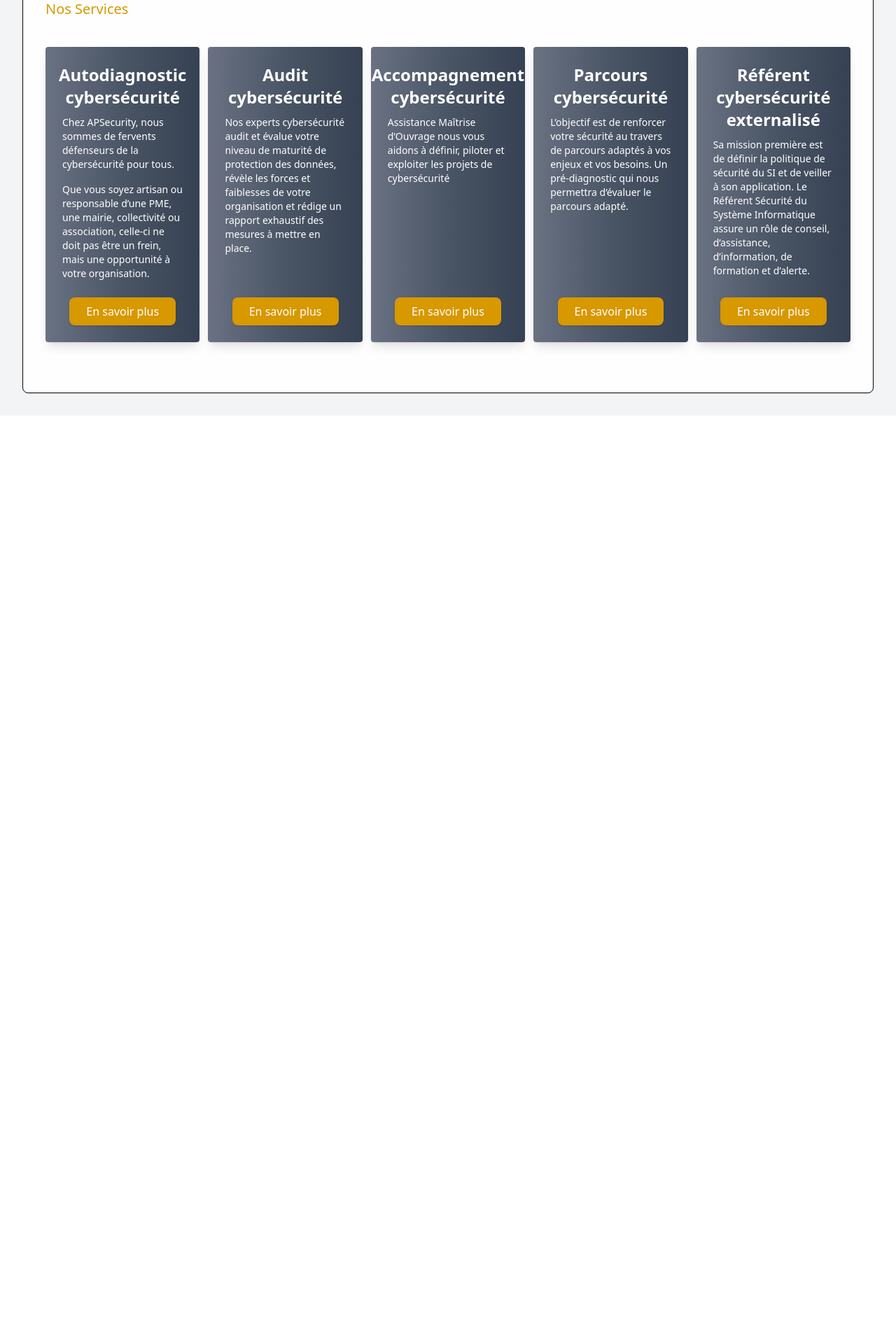
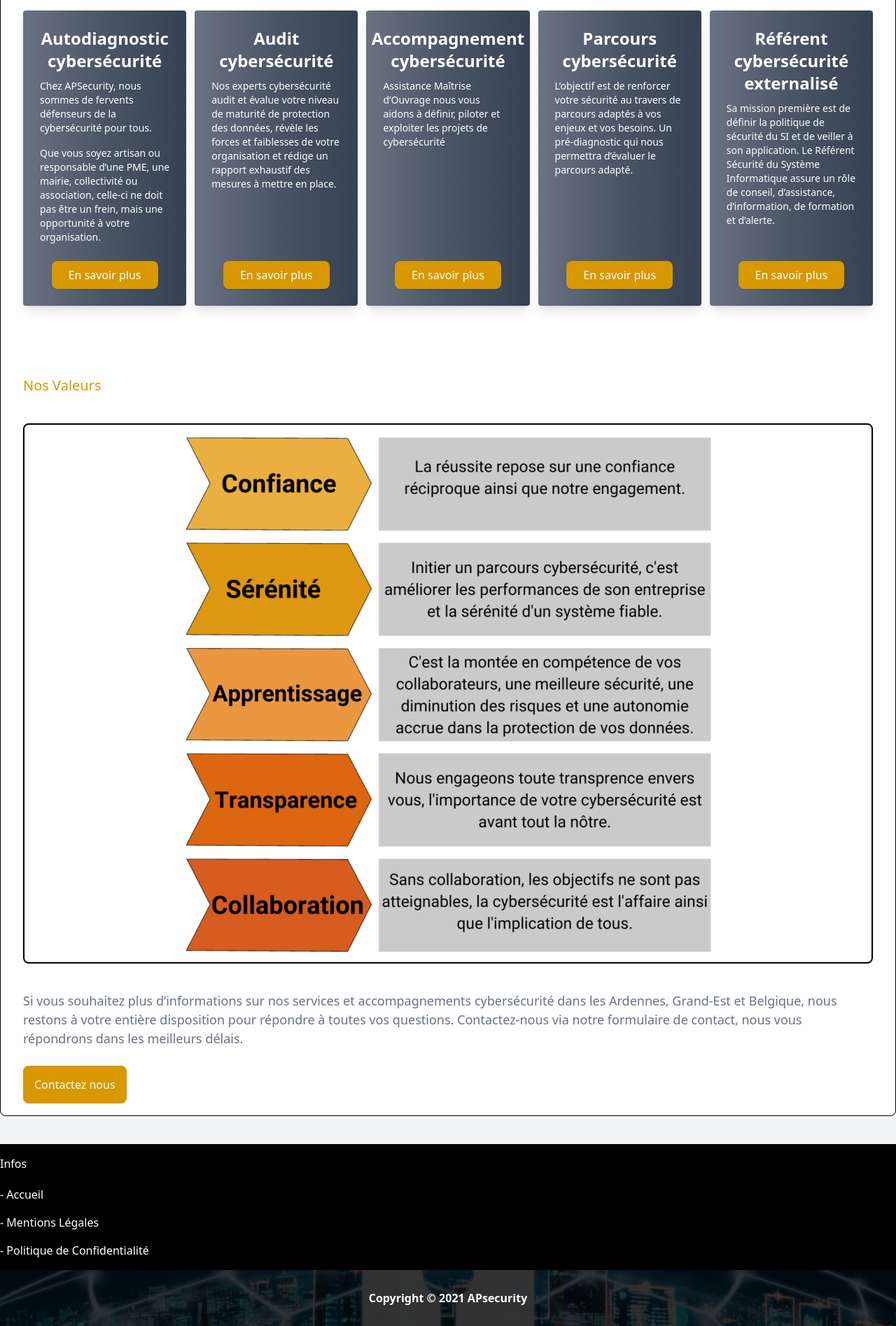
Before and after one commit to Irvine99/apsecurity, a PHP site: page / in a window 1280 px wide. Shown: the part 3062-4957 px from the top of the page at 70% size. Before the commit the page ends 3624 px from the top, so only its background shows below. Run offline with PHP 8.4, Linux system fonts and the light colour scheme.

Commit message:
finis first page

```diff
--- a/templates/module/footer.php
+++ b/templates/module/footer.php
@@ -0,0 +1,18 @@
+<footer class="mt-10 bg-black ">
+    <div class=" max-w-[1440px] mx-auto py-4">
+        <div class="text-white mb-5">Infos</div>
+        <div class="text-white flex flex-col gap-4">
+            <div class="hover:text-[#D79800] transition ease-in-out duration-500">- Accueil</div>
+            <div class="hover:text-[#D79800] transition ease-in-out duration-500">- Mentions Légales</div>
+            <div class="hover:text-[#D79800] transition ease-in-out duration-500">- Politique de Confidentialité</div>
+        </div>
+        <div class=""></div>
+    </div>
+    <div class="relative w-full h-20">
+        <img src="/assets/images/footer.png" class="w-full h-full object-cover opacity-20" alt="" />
+        <div class="absolute inset-0 flex items-center justify-center text-white font-semibold">
+            Copyright © 2021 APsecurity
+        </div>
+    </div>
+
+</footer>
--- a/templates/module/header.php
+++ b/templates/module/header.php
@@ -1,9 +1,9 @@
 
-  <header class="bg-white p-4">
-      <div class="container mx-auto flex justify-between items-center">
+  <header class=" ">
+      <div class="max-w-[1440px] bg-white p-4 mx-auto flex justify-between items-center">
           <img src="/assets/images/logo.png" alt="" class="">
           <ul class="flex space-x-6">
-              <li class=""><a href="" class="bg-[#D79800] border-[1px] rounded-lg p-4">Conctactez nous</a></li>
+              <li class=""><a href="" class="bg-[#D79800] border-[1px] border-gray-500 rounded-lg p-4">Conctactez nous</a></li>
           </ul>
       </div>
 </header>
--- a/templates/module/navbar.php
+++ b/templates/module/navbar.php
@@ -2,7 +2,7 @@
     <nav class="flex container mx-auto items-center gap-10 items-end  ">
         <!-- Logo ou titre de la page -->
         <div class="text-white font-normal text-xl">
-            <a class="bg-[#D79800]/80 rounded-lg p-2" href="#home">Acceuil</a>
+            <a class="bg-[#D79800]/80 rounded-lg p-[6px]" href="#home">Accueil</a>
         </div>
         <div class="relative">
             <button id="dropdownButton" class="text-white hover:text-[#D79800] focus:outline-none transition duration-300">
--- a/templates/page/homepage.php
+++ b/templates/page/homepage.php
@@ -6,12 +6,13 @@
         <?php include('templates/page/homepage/01_Navbar.php'); ?>
         <?php include('templates/page/homepage/02_Slider.php'); ?>
 
-        <div class=" m-[2em] bg-white/90 border-gray border-[1px] rounded-lg p-[2em] ">
+        <div class=" mt-[10px] bg-white/90 border-gray border-[1px] rounded-lg p-[2em] ">
             <?php include('templates/page/homepage/03_Intro.php') ?>
             <?php include('templates/page/homepage/04_Cards.php') ?>
             <?php include('templates/page/homepage/05_Information.php') ?>
             <?php include('templates/page/homepage/06_Missions.php') ?>
             <?php include('templates/page/homepage/07_Services.php') ?>
+            <?php include('templates/page/homepage/08_Valeurs.php') ?>
         </div>
     </div>
 
--- /dev/null
+++ b/templates/page/homepage/08_Valeurs.php
@@ -0,0 +1,18 @@
+  <div class="text-xl text-[#D79800] mt-15">Nos Valeurs</div>
+
+  <!--  -->
+
+  <div class="border-2 border-black rounded-lg flex justify-center mt-10">
+      <img src="/assets/images/sources.png" class="h-full w-auto " alt="" srcset="">
+  </div>
+
+  <!--  -->
+  <div class="text-gray-500 mt-10 text-[18px]">
+      Si vous souhaitez plus d’informations sur nos services et accompagnements cybersécurité dans les Ardennes, Grand-Est et Belgique, nous restons à votre entière disposition pour répondre à toutes vos questions. Contactez-nous via notre formulaire de contact, nous vous répondrons dans les meilleurs délais.
+  </div>
+
+  <!--  -->
+
+  <div class="mt-10">
+      <a class="bg-[#D79800] text-white rounded-lg hover:bg-[#D79800]/80 hover:transition ease-in-out duration-500 p-4">Contactez nous</a>
+  </div>
```
Also changed, not shown: assets/images/footer.png (added), assets/images/sources.png (added).
